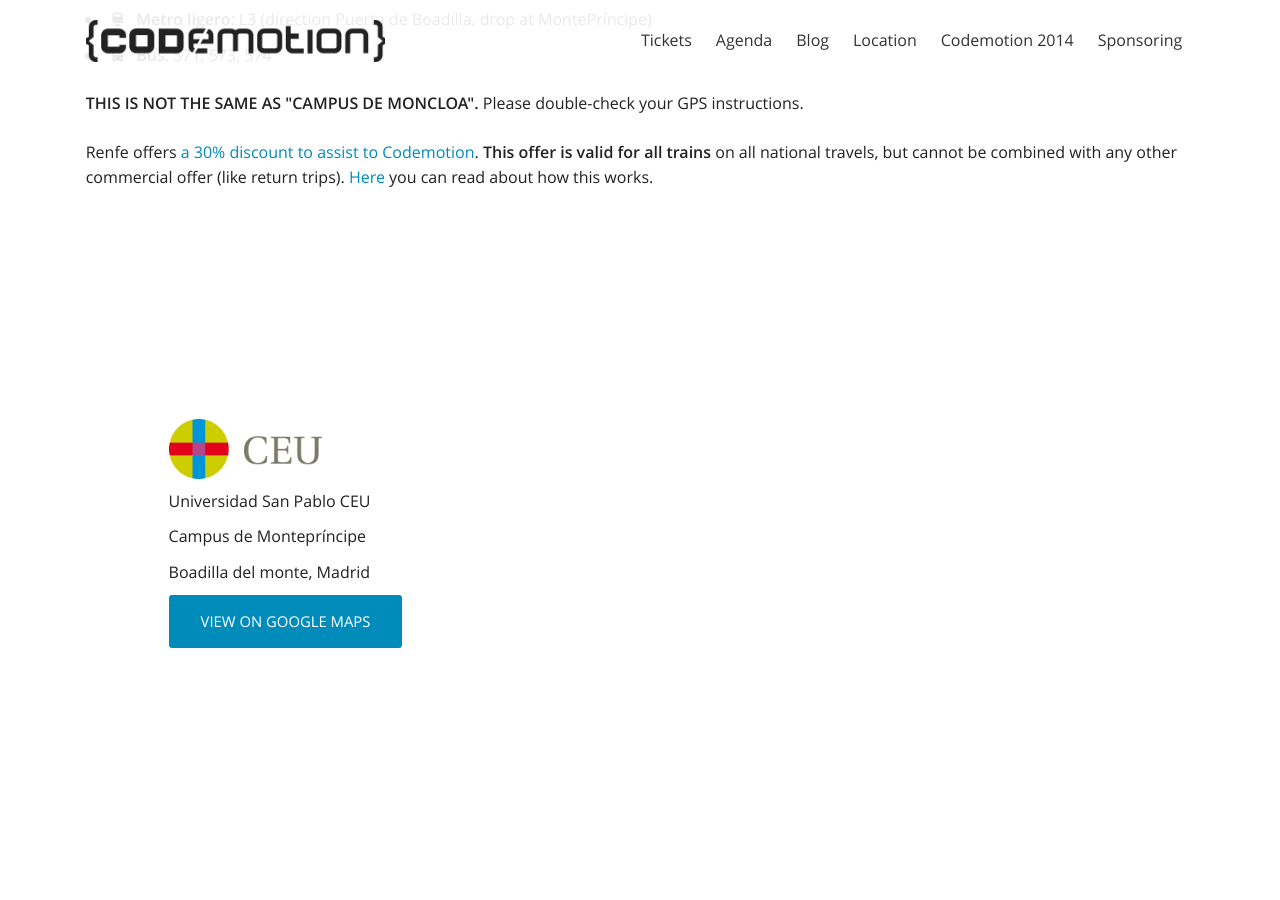
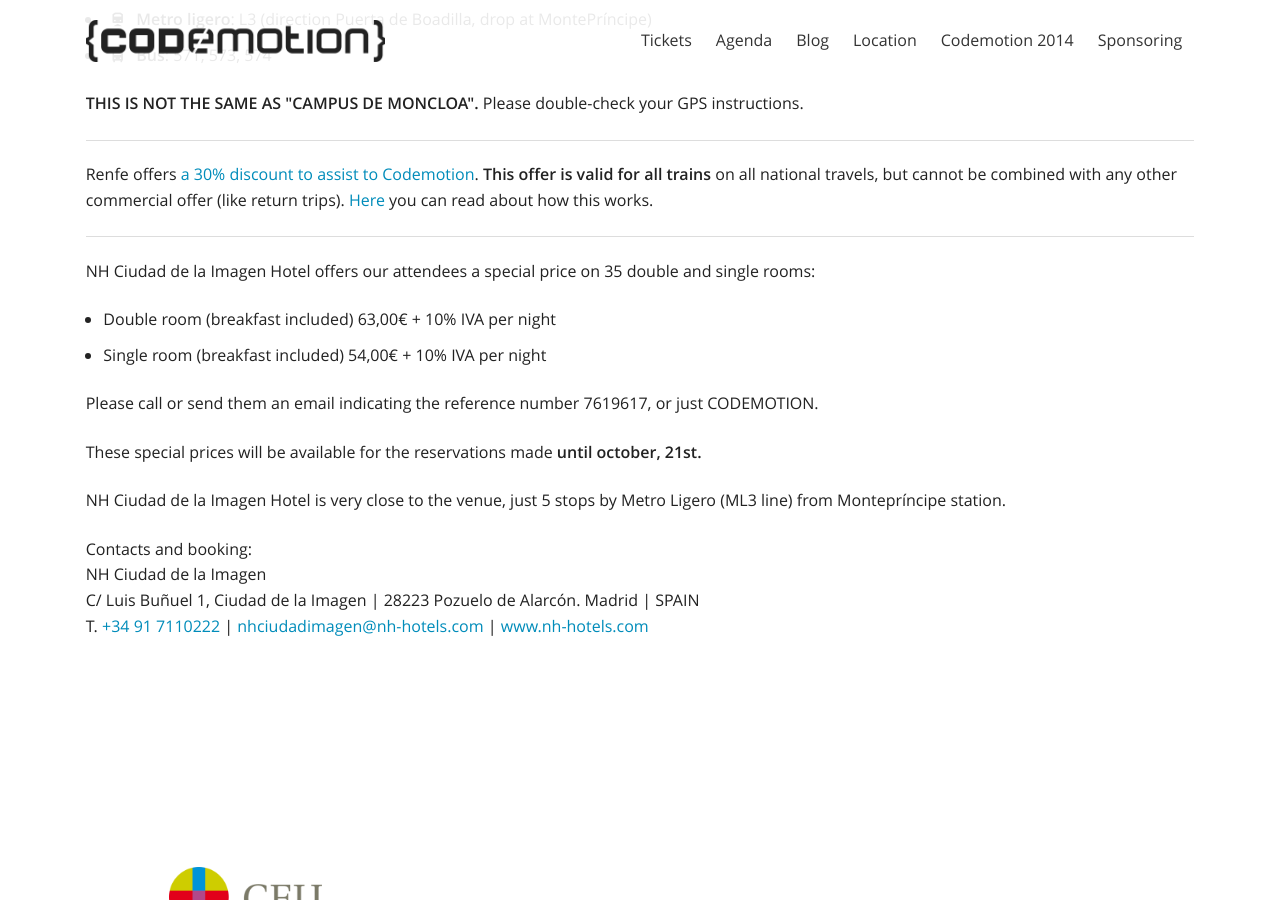
Before and after one commit to JMPerez/web-codemotion-2015, a Jekyll site: the page built from index.html, in a window 1280 px wide and 900 px high, scrolled down 2544 px. Built offline with Jekyll 4.4.1, drawn with Linux system fonts in a browser that asks for light colours; nearby versions of some CDN libraries.

Commit message:
Add NH hotel discount

```diff
--- a/_config.yml
+++ b/_config.yml
@@ -69,6 +69,17 @@
                 Renfe offers <a href="/docs/renfe_voucher_2015.pdf" target="_blank">a 30% discount to assist to Codemotion</a>. <b>This offer is valid for all trains</b> on all national travels, but cannot be combined with any other commercial offer (like return trips). <a href="http://www.renfe.com/viajeros/tarifas/eventos_tutorial.html" target="_blank">Here</a> you can read about how this works.
   AgendaCallToActionTitle: 'Are you going to miss this?'
   AgendaCallToActionDesc: 'Ask your boss to save two days to discover what everyone else is up to, get a bit crazy, and surely step out of your comfort zone.'
+  NHDiscount: >
+              <p>NH Ciudad de la Imagen Hotel offers our attendees a special price on 35 double and single rooms:
+              <ul><li>Double room (breakfast included) 63,00€ + 10% IVA per night</li>
+              <li>Single room (breakfast included) 54,00€ + 10% IVA per night</li></ul>
+              <p>Please call or send them an email indicating the reference number 7619617, or just CODEMOTION.
+              <p>These special prices will be available for the reservations made <b>until october, 21st.</b>
+              <p>NH Ciudad de la Imagen Hotel is very close to the venue, just 5 stops by Metro Ligero (ML3 line) from Montepríncipe station.
+              <p>Contacts and booking:
+              <br/>NH Ciudad de la Imagen
+              <br/>C/ Luis Buñuel 1, Ciudad de la Imagen | 28223 Pozuelo de Alarcón. Madrid | SPAIN
+              <br/>T. <a href="tel:%2B34%2091%207110222">+34 91 7110222</a> | <a href="mailto:nhciudadimagen@nh-hotels.com">nhciudadimagen@nh-hotels.com</a> | <a href="www.nh-hotels.com" target="_blank">www.nh-hotels.com</a></p>
 
 es:
   title: "Codemotion Spain - For the communities, by the communities"
@@ -129,6 +140,17 @@
                 Renfe ofrece <a href="/docs/renfe_voucher_2015.pdf" target="_blank">un descuento del 30% para viajar a Codemotion</a>. <b>La oferta es válida para todos los trenes</b> y todos los trayectos de recorrido nacional, para viajes de ida o ida y regreso, no siendo acumulables a otras ofertas comerciales. <a href="http://www.renfe.com/viajeros/tarifas/eventos_tutorial.html" target="_blank">Aquí podéis leer cómo funciona</a>.
   AgendaCallToActionTitle: '¿Te lo vas a perder?'
   AgendaCallToActionDesc: 'Pide a tu jefe dos días para descubrir en qué trabaja todo el mundo, volverte un poco loco, y seguramente salirte de tu zona de confort.'
+  NHDiscount: >
+              <p>El hotel NH Ciudad de la Imagen nos reserva unas 35 habitaciones entre dobles y singles a un precio reducido:
+              <ul><li>Hab. doble por noche con desayuno buffet incluido 63,00€ + 10% IVA</li>
+              <li>Hab. single por noche con desayuno buffet incluido 54,00€ + 10% IVA</li></ul>
+              <p>Los clientes tienen que llamar o enviar un email haciendo referencia al número 7619617, o bien indicando el nombre de CODEMOTION.
+              <p>Se pueden hacer reservas con estos precios <b>hasta el día 21 de octubre</b>.
+              <p>El hotel NH Ciudad de la Imagen queda muy cerca del recinto, a tan sólo 5 paradas de metro ligero (línea ML3).
+              <p>Contactos y reservas:
+              <br/>NH Ciudad de la Imagen
+              <br/>C/ Luis Buñuel 1, Ciudad de la Imagen | 28223 Pozuelo de Alarcón. Madrid | SPAIN
+              <br/>T. <a href="tel:%2B34%2091%207110222">+34 91 7110222</a> | <a href="mailto:nhciudadimagen@nh-hotels.com">nhciudadimagen@nh-hotels.com</a> | <a href="www.nh-hotels.com" target="_blank">www.nh-hotels.com</a></p>
 
 
 email: "info@codemotion.es"
--- a/_includes/location.html
+++ b/_includes/location.html
@@ -8,7 +8,10 @@
             <li><span class="icon-bus"></span> <b>Bus</b>: 571, 573, 574</li>
         </ul>
         <p>{{ site[page.hl].checkGPS }}</p>
+        <hr>
         <p>{{ site[page.hl].renfeDiscount }}</p>
+        <hr>
+        {{ site[page.hl].NHDiscount}}
     </div>
     <div class="columns">
         <div class="location-description">
```
